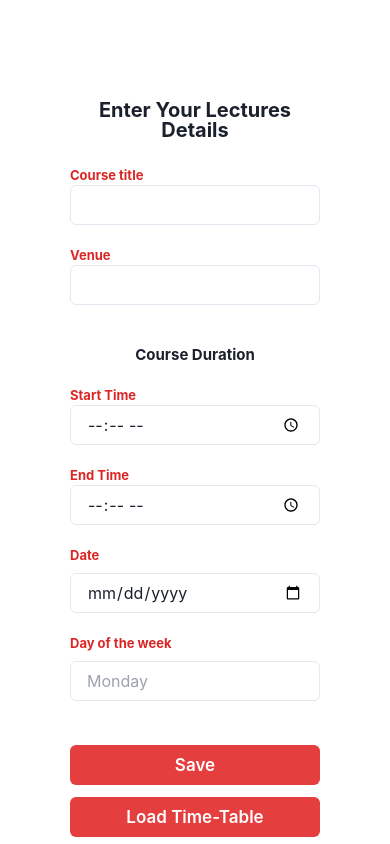
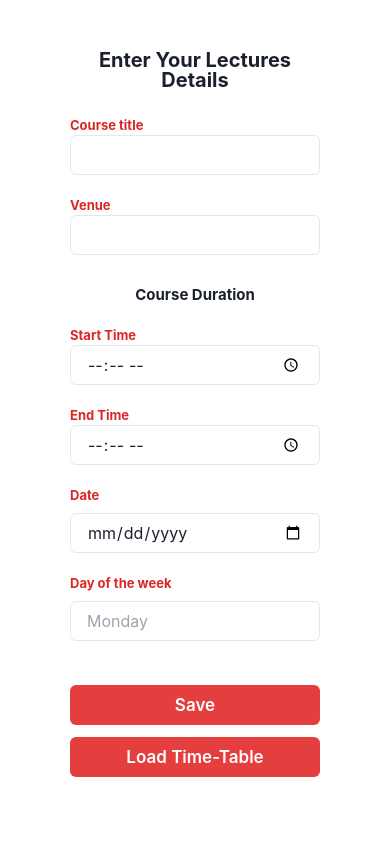
Before and after one commit to ThuRein-110/Project-Moon, a Next.js app: page /createTimeTable in a window 390 px wide. Built offline with nearby package versions, Linux system fonts and the light colour scheme; no server answers.

Commit message:
UI changes

```diff
--- a/pages/createTimeTable/index.js
+++ b/pages/createTimeTable/index.js
@@ -87,7 +87,7 @@ useEffect(()=>{
  return(
 
         <>
-       <div className="md:mt-[140px] w-[50%] m-auto flex justify-center align-center text-sm mt-[100px] ">
+       <div className="md:mt-[140px] w-[50%] m-auto flex justify-center align-center text-sm mt-[50px] ">
 
 
 
@@ -103,7 +103,7 @@ useEffect(()=>{
         <div><label className="font-bold text-red-600 mb-[10px] text-[13px]" >Venue</label><br/>
         <Input type="text" value={venue} onChange={(e)=>setVenue(e.target.value)} className="  w-[300px]"/></div><br/>
   <div>
-    <h1 className="text-center text-[15px] font-bold mt-[20px] mb-[20px]">Course Duration</h1>
+    <h1 className="text-center text-[15px] font-bold mt-[10px] mb-[20px]">Course Duration</h1>
             <div><label for="appt" className="font-bold text-red-600 mb-[10px] text-[13px]"> Start Time</label><br/>
 
           <Input type="time" id="appt" name="appt" className="w-[250px]" required value={startTime} onChange={(e)=>setStartTime(e.target.value)} />
```
Also changed, not shown: 1 other file (tests, documents, lock files or other folders).
